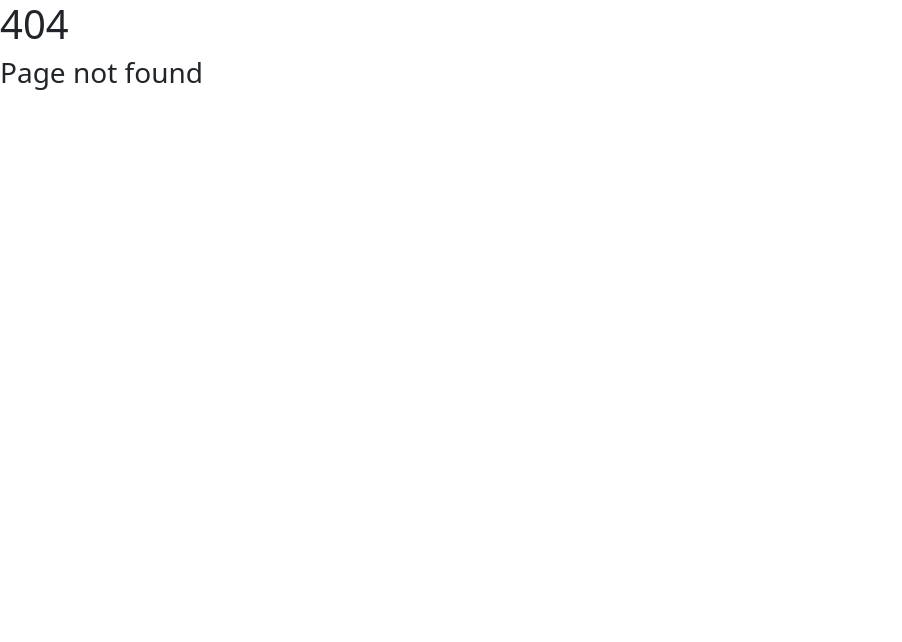
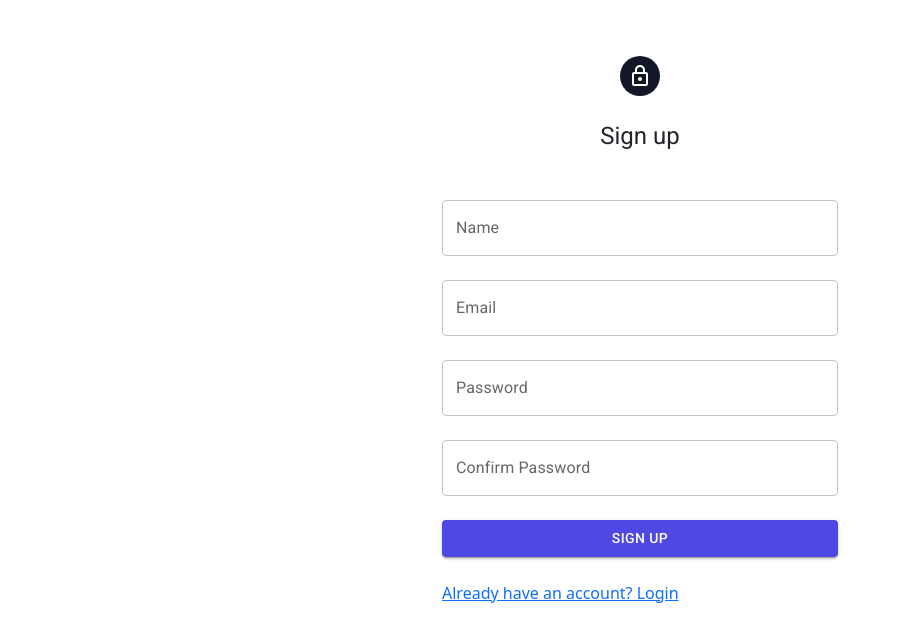
Before and after one commit to hanzala-nickelfox/employees-tracking, a React (Create React App) app: page /signup in a window 1280 px wide. Before the commit this address had no page. Shown: the top 642 px of the page, without its empty margins (0-902 px from the left). Built offline with nearby package versions, Linux system fonts and the light colour scheme.

Commit message:
(feature/neeraj-rauting-v6): Link redirect to /signup

```diff
--- a/src/router/index.js
+++ b/src/router/index.js
@@ -4,12 +4,15 @@ import Error404 from "pages/Error404";
 import SignUp from "pages/public/signup";
 import Login from "pages/public/login";
 import Dashboard from "pages/private/Dashboard.js";
+import { Navigate } from "react-router";
 
 const Router = () => {
   return (
     <BrowserRouter>
       <Routes>
-        <Route path="/" element={<SignUp />} />
+        {/* Link redirect to /signup */}
+        <Route path="/" element={<Navigate to="/signup" replace />} />
+        <Route path="/signup" element={<SignUp />} />
         <Route path="/login" element={<Login />} />
         <Route path="/dashboard" element={<Dashboard />} />
         {/* 404 page route */}
```
